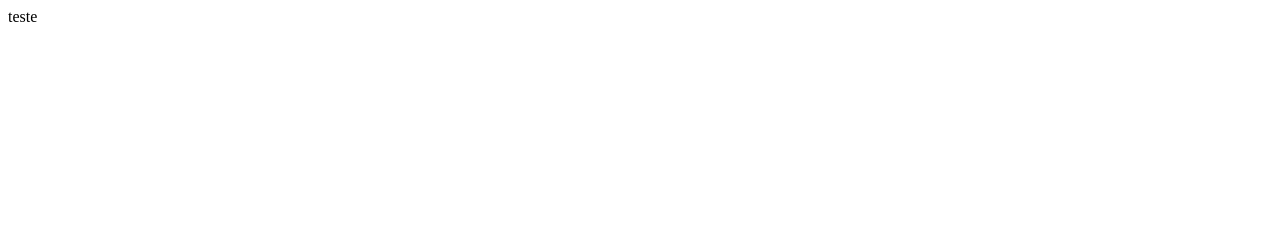
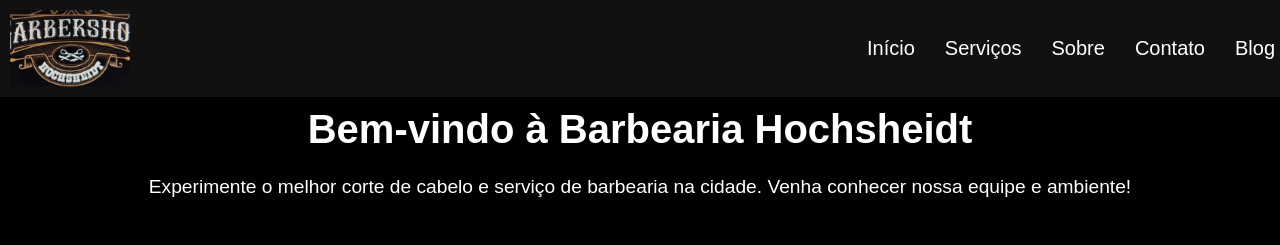
Before and after one commit to evollutionx/Hochsheidt, a plain HTML site: page index.html in a window 1280 px wide. Drawn offline with Linux system fonts and the light colour scheme.

Commit message:
Update index.html

```diff
--- a/index.html
+++ b/index.html
@@ -1 +1,150 @@
-teste
+<!DOCTYPE html>
+<html lang="pt-br">
+<head>
+    <meta charset="UTF-8">
+    <meta name="viewport" content="width=device-width, initial-scale=1.0">
+    <title>Barbearia Hochsheidt</title>
+    <style>
+        /* Estilo geral */
+        body {
+            font-family: 'Arial', sans-serif;
+            background-color: #000;
+            color: #fff;
+            margin: 0;
+            padding: 0;
+            box-sizing: border-box;
+        }
+
+        /* Header com o logo e menu */
+        header {
+            background-color: #111;
+            padding: 10px;
+            display: flex;
+            justify-content: space-between;
+            align-items: center;
+            position: fixed;
+            width: 100%;
+            top: 0;
+            left: 0;
+            z-index: 1000;
+        }
+
+        .logo {
+            width: 120px;
+        }
+
+        /* Menu */
+        nav {
+            display: flex;
+            gap: 20px;
+        }
+
+        nav a {
+            color: #fff;
+            text-decoration: none;
+            font-size: 18px;
+            transition: color 0.3s;
+        }
+
+        nav a:hover {
+            color: #ddd;
+        }
+
+        /* Botão de menu para dispositivos móveis */
+        .menu-toggle {
+            display: none;
+            cursor: pointer;
+            font-size: 30px;
+            color: #fff;
+        }
+
+        /* Menu responsivo */
+        .nav-links {
+            display: flex;
+        }
+
+        .nav-links.active {
+            display: block;
+            position: absolute;
+            background-color: #111;
+            width: 100%;
+            top: 60px;
+            left: 0;
+            text-align: center;
+            padding: 10px 0;
+        }
+
+        .nav-links a {
+            display: block;
+            padding: 15px;
+            font-size: 20px;
+        }
+
+        /* Main content */
+        main {
+            margin-top: 60px;
+            padding: 20px;
+            text-align: center;
+        }
+
+        h1 {
+            font-size: 2.5rem;
+            margin-bottom: 20px;
+        }
+
+        p {
+            font-size: 1.2rem;
+            line-height: 1.6;
+        }
+
+        /* Responsividade */
+        @media (max-width: 768px) {
+            .menu-toggle {
+                display: block;
+            }
+
+            .nav-links {
+                display: none;
+                flex-direction: column;
+            }
+
+            .nav-links a {
+                padding: 15px;
+            }
+        }
+    </style>
+</head>
+<body>
+
+    <!-- Header com o logo e menu -->
+    <header>
+        <img src="logo.png" alt="Logo Barbearia Hochsheidt" class="logo">
+        <nav>
+            <div class="menu-toggle" id="menu-toggle">&#9776;</div>
+            <div class="nav-links" id="nav-links">
+                <a href="#">Início</a>
+                <a href="#">Serviços</a>
+                <a href="#">Sobre</a>
+                <a href="#">Contato</a>
+                <a href="#">Blog</a>
+            </div>
+        </nav>
+    </header>
+
+    <!-- Conteúdo principal -->
+    <main>
+        <h1>Bem-vindo à Barbearia Hochsheidt</h1>
+        <p>Experimente o melhor corte de cabelo e serviço de barbearia na cidade. Venha conhecer nossa equipe e ambiente!</p>
+    </main>
+
+    <script>
+        // Toggling do menu para dispositivos móveis
+        const menuToggle = document.getElementById('menu-toggle');
+        const navLinks = document.getElementById('nav-links');
+
+        menuToggle.addEventListener('click', () => {
+            navLinks.classList.toggle('active');
+        });
+    </script>
+</body>
+</html>
```
